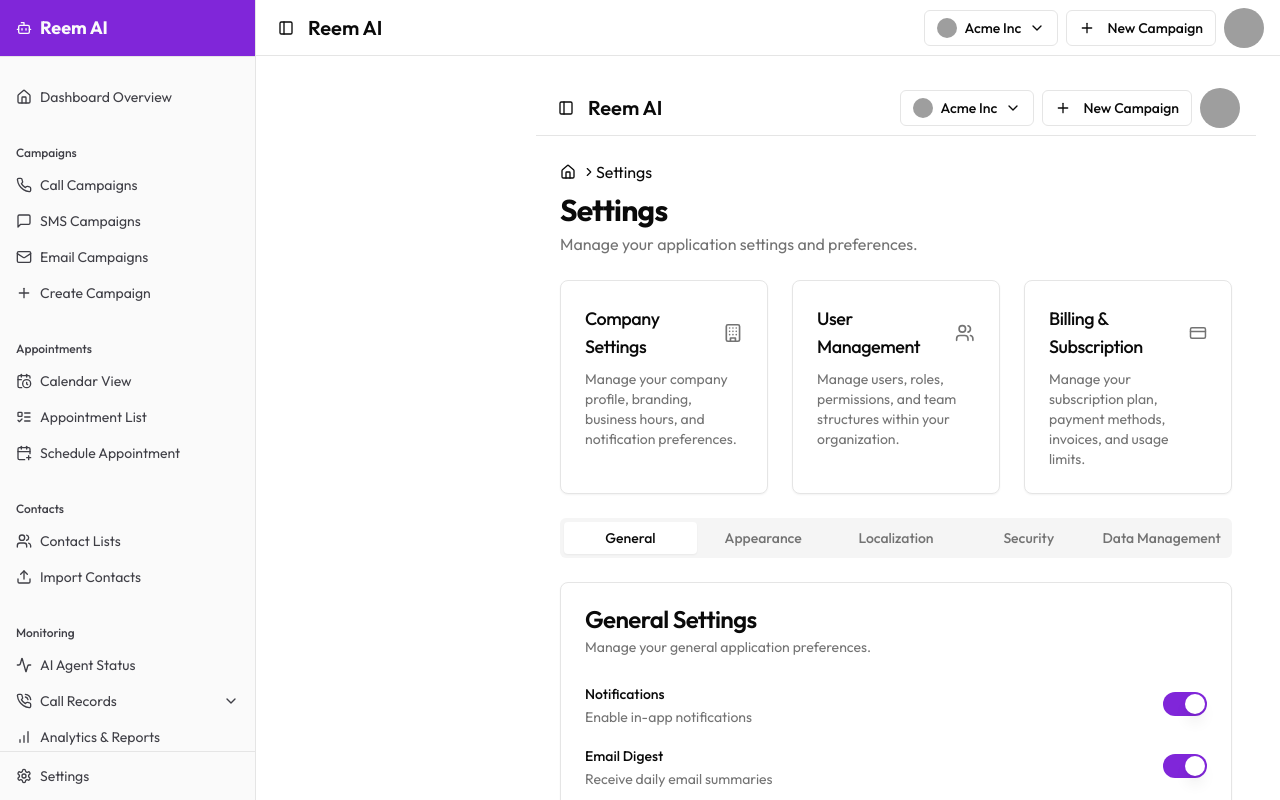
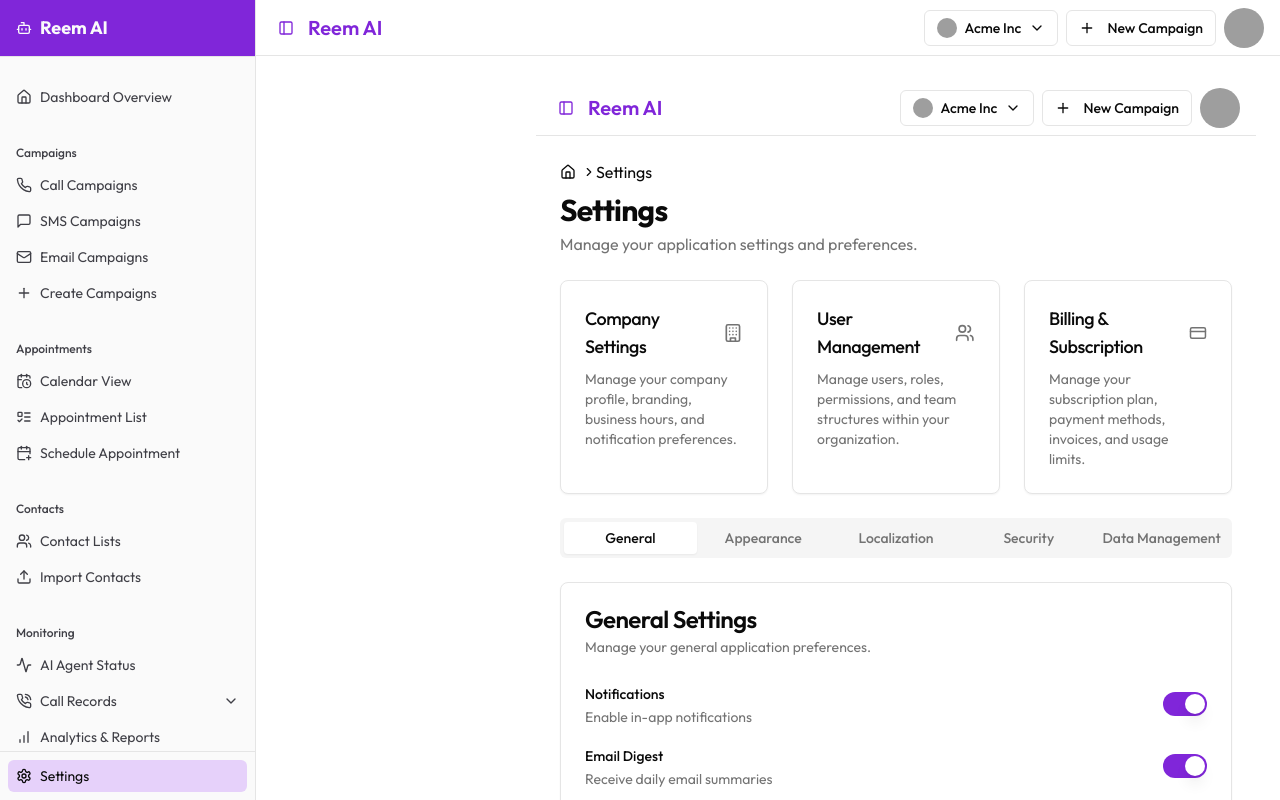
Before and after one commit to ahbazarkoob/reem_ai_task, a Next.js app: page /settings in a window 1280 px wide. Built offline with nearby package versions, Linux system fonts and the light colour scheme; grey boxes are pictures that could not be loaded.

Commit message:
Set active item style, and Code refactor in sidebar

```diff
--- a/components/dashboard-layout.tsx
+++ b/components/dashboard-layout.tsx
@@ -58,9 +58,11 @@ import {
   CollapsibleContent,
   CollapsibleTrigger,
 } from "@/components/ui/collapsible";
+import { usePathname } from "next/navigation";
 
 export function DashboardLayout({ children }: { children: React.ReactNode }) {
   const [workspace, setWorkspace] = useState("Acme Inc");
+  const pathName = usePathname();
 
   const workspaces = [
     { id: "acme", name: "Acme Inc" },
@@ -68,17 +70,130 @@ export function DashboardLayout({ children }: { children: React.ReactNode }) {
     { id: "initech", name: "Initech" },
   ];
 
+  // const campaigns = [
+  //   { id: "c1", name: "Q2 Outreach", type: "email" },
+  //   { id: "c2", name: "Customer Feedback", type: "call" },
+  //   { id: "c3", name: "Appointment Reminders", type: "sms" },
+  // ];
+
+  // const branches = [
+  //   { id: "b1", name: "Headquarters" },
+  //   { id: "b2", name: "West Region" },
+  //   { id: "b3", name: "East Region" },
+  // ];
+
   const campaigns = [
-    { id: "c1", name: "Q2 Outreach", type: "email" },
-    { id: "c2", name: "Customer Feedback", type: "call" },
-    { id: "c3", name: "Appointment Reminders", type: "sms" },
+    {
+      id: "call_campaign",
+      tooltip: "Call Campaigns",
+      href: "/campaigns/call",
+      label: "Call Campaigns",
+      icon: <Phone className="h-4 w-4" />,
+    },
+    {
+      id: "sms_campaign",
+      tooltip: "SMS Campaigns",
+      href: "/campaigns/sms",
+      label: "SMS Campaigns",
+      icon: <MessageSquare className="h-4 w-4" />,
+    },
+    {
+      id: "email_campaign",
+      tooltip: "Email Campaigns",
+      href: "/campaigns/email",
+      label: "Email Campaigns",
+      icon: <Mail className="h-4 w-4" />,
+    },
+    {
+      id: "create_campaign",
+      tooltip: "Create Campaigns",
+      href: "/campaigns/create",
+      label: "Create Campaigns",
+      icon: <Plus className="h-4 w-4" />,
+    },
   ];
 
-  const branches = [
-    { id: "b1", name: "Headquarters" },
-    { id: "b2", name: "West Region" },
-    { id: "b3", name: "East Region" },
+  const appointments = [
+    {
+      id: "calendar_view",
+      tooltip: "Calendar View",
+      href: "/appointments/calendar",
+      label: "Calendar View",
+      icon: <CalendarClock className="h-4 w-4" />,
+    },
+    {
+      id: "appointment_list",
+      tooltip: "Appointment List",
+      href: "/appointments/list",
+      label: "Appointment List",
+      icon: <ListTodo className="h-4 w-4" />,
+    },
+    {
+      id: "schedule_ppointment",
+      tooltip: "Schedule Appointment",
+      href: "/appointments/schedule",
+      label: "Schedule Appointment",
+      icon: <CalendarPlus className="h-4 w-4" />,
+    },
   ];
+
+  const contacts = [
+    {
+      id: "contact_lists",
+      tooltip: "Contact Lists",
+      href: "/contacts",
+      label: "Contact Lists",
+      icon: <Users className="h-4 w-4" />,
+    },
+    {
+      id: "import_contacts",
+      tooltip: "Import Contacts",
+      href: "/contacts/import",
+      label: "Import Contacts",
+      icon: <Upload className="h-4 w-4" />,
+    },
+  ];
+
+  const settings = [
+    {
+      id: "company_settings",
+      tooltip: "Company Settings",
+      href: "/settings/company",
+      label: "Company Settings",
+      icon: <Building className="h-4 w-4" />,
+    },
+    {
+      id: "user_management",
+      tooltip: "User & Role Management",
+      href: "/settings/users",
+      label: "User & Role Management",
+      icon: <UserCog className="h-4 w-4" />,
+    },
+  ];
+
+  const getMenuItemClass = (path: string) =>
+    pathName === path ? "bg-accent text-foreground" : "";
+
+  const renderMenuItem = (
+    href: string,
+    icon: React.ReactNode,
+    label: string,
+    tooltip: string,
+    id: string
+  ) => (
+    <SidebarMenuItem id={id}>
+      <SidebarMenuButton
+        tooltip={tooltip}
+        className={getMenuItemClass(href)}
+        asChild
+      >
+        <a href={href}>
+          {icon}
+          <span>{label}</span>
+        </a>
+      </SidebarMenuButton>
+    </SidebarMenuItem>
+  );
 
   return (
     <SidebarProvider>
@@ -117,41 +232,15 @@ export function DashboardLayout({ children }: { children: React.ReactNode }) {
               <SidebarGroupLabel>Campaigns</SidebarGroupLabel>
               <SidebarGroupContent>
                 <SidebarMenu>
-                  <SidebarMenuItem>
-                    <SidebarMenuButton tooltip="Call Campaigns" asChild>
-                      <a href="/campaigns/call">
-                        <Phone className="h-4 w-4" />
-                        <span>Call Campaigns</span>
-                      </a>
-                    </SidebarMenuButton>
-                  </SidebarMenuItem>
-
-                  <SidebarMenuItem>
-                    <SidebarMenuButton tooltip="SMS Campaigns" asChild>
-                      <a href="/campaigns/sms">
-                        <MessageSquare className="h-4 w-4" />
-                        <span>SMS Campaigns</span>
-                      </a>
-                    </SidebarMenuButton>
-                  </SidebarMenuItem>
-
-                  <SidebarMenuItem>
-                    <SidebarMenuButton tooltip="Email Campaigns" asChild>
-                      <a href="/campaigns/email">
-                        <Mail className="h-4 w-4" />
-                        <span>Email Campaigns</span>
-                      </a>
-                    </SidebarMenuButton>
-                  </SidebarMenuItem>
-
-                  <SidebarMenuItem>
-                    <SidebarMenuButton tooltip="Create Campaign" asChild>
-                      <a href="/campaigns/create">
-                        <Plus className="h-4 w-4" />
-                        <span>Create Campaign</span>
-                      </a>
-                    </SidebarMenuButton>
-                  </SidebarMenuItem>
+                  {campaigns.map((campaign) =>
+                    renderMenuItem(
+                      campaign.href,
+                      campaign.icon,
+                      campaign.label,
+                      campaign.tooltip,
+                      campaign.id
+                    )
+                  )}
                 </SidebarMenu>
               </SidebarGroupContent>
             </SidebarGroup>
@@ -161,32 +250,15 @@ export function DashboardLayout({ children }: { children: React.ReactNode }) {
               <SidebarGroupLabel>Appointments</SidebarGroupLabel>
               <SidebarGroupContent>
                 <SidebarMenu>
-                  <SidebarMenuItem>
-                    <SidebarMenuButton tooltip="Calendar View" asChild>
-                      <a href="/appointments/calendar">
-                        <CalendarClock className="h-4 w-4" />
-                        <span>Calendar View</span>
-                      </a>
-                    </SidebarMenuButton>
-                  </SidebarMenuItem>
-
-                  <SidebarMenuItem>
-                    <SidebarMenuButton tooltip="Appointment List" asChild>
-                      <a href="/appointments/list">
-                        <ListTodo className="h-4 w-4" />
-                        <span>Appointment List</span>
-                      </a>
-                    </SidebarMenuButton>
-                  </SidebarMenuItem>
-
-                  <SidebarMenuItem>
-                    <SidebarMenuButton tooltip="Schedule Appointment" asChild>
-                      <a href="/appointments/schedule">
-                        <CalendarPlus className="h-4 w-4" />
-                        <span>Schedule Appointment</span>
-                      </a>
-                    </SidebarMenuButton>
-                  </SidebarMenuItem>
+                  {appointments.map((appointment) =>
+                    renderMenuItem(
+                      appointment.href,
+                      appointment.icon,
+                      appointment.label,
+                      appointment.tooltip,
+                      appointment.id
+                    )
+                  )}
                 </SidebarMenu>
               </SidebarGroupContent>
             </SidebarGroup>
@@ -196,23 +268,15 @@ export function DashboardLayout({ children }: { children: React.ReactNode }) {
               <SidebarGroupLabel>Contacts</SidebarGroupLabel>
               <SidebarGroupContent>
                 <SidebarMenu>
-                  <SidebarMenuItem>
-                    <SidebarMenuButton tooltip="Contact Lists" asChild>
-                      <a href="/contacts">
-                        <Users className="h-4 w-4" />
-                        <span>Contact Lists</span>
-                      </a>
-                    </SidebarMenuButton>
-                  </SidebarMenuItem>
-
-                  <SidebarMenuItem>
-                    <SidebarMenuButton tooltip="Import Contacts" asChild>
-                      <a href="/contacts/import">
-                        <Upload className="h-4 w-4" />
-                        <span>Import Contacts</span>
-                      </a>
-                    </SidebarMenuButton>
-                  </SidebarMenuItem>
+                  {contacts.map((contact) =>
+                    renderMenuItem(
+                      contact.href,
+                      contact.icon,
+                      contact.label,
+                      contact.tooltip,
+                      contact.id
+                    )
+                  )}
                 </SidebarMenu>
               </SidebarGroupContent>
             </SidebarGroup>
@@ -222,19 +286,26 @@ export function DashboardLayout({ children }: { children: React.ReactNode }) {
               <SidebarGroupLabel>Monitoring</SidebarGroupLabel>
               <SidebarGroupContent>
                 <SidebarMenu>
-                  <SidebarMenuItem>
-                    <SidebarMenuButton tooltip="Agent Status" asChild>
-                      <a href="/agents/status">
-                        <Activity className="h-4 w-4" />
-                        <span>AI Agent Status</span>
-                      </a>
-                    </SidebarMenuButton>
-                  </SidebarMenuItem>
+                  {renderMenuItem(
+                    "/agents/status",
+                    <Activity className="h-4 w-4" />,
+                    "AI Agent Status",
+                    "Agent Status",
+                    "agent_status"
+                  )}
 
                   <Collapsible className="w-full">
                     <SidebarMenuItem>
                       <CollapsibleTrigger asChild>
-                        <SidebarMenuButton tooltip="Call Records">
+                        <SidebarMenuButton
+                          tooltip="Call Records"
+                          className={`${
+                            pathName === "/calls/inbound" ||
+                            pathName === "/calls/outbound"
+                              ? "bg-accent text-foreground"
+                              : ""
+                          }`}
+                        >
                           <PhoneCall className="h-4 w-4" />
                           <span>Call Records</span>
                           <ChevronDown className="ml-auto h-4 w-4" />
@@ -258,7 +329,15 @@ export function DashboardLayout({ children }: { children: React.ReactNode }) {
                   </Collapsible>
 
                   <SidebarMenuItem>
-                    <SidebarMenuButton tooltip="Analytics & Reports" asChild>
+                    <SidebarMenuButton
+                      tooltip="Analytics & Reports"
+                      className={`${
+                        pathName === "analytics"
+                          ? "bg-accent text-foreground"
+                          : ""
+                      }`}
+                      asChild
+                    >
                       <a href="/analytics">
                         <BarChart className="h-4 w-4" />
                         <span>Analytics & Reports</span>
@@ -274,23 +353,15 @@ export function DashboardLayout({ children }: { children: React.ReactNode }) {
               <SidebarGroupLabel>Settings</SidebarGroupLabel>
               <SidebarGroupContent>
                 <SidebarMenu>
-                  <SidebarMenuItem>
-                    <SidebarMenuButton tooltip="Company Settings" asChild>
-                      <a href="/settings/company">
-                        <Building className="h-4 w-4" />
-                        <span>Company Settings</span>
-                      </a>
-                    </SidebarMenuButton>
-                  </SidebarMenuItem>
-
-                  <SidebarMenuItem>
-                    <SidebarMenuButton tooltip="User & Role Management" asChild>
-                      <a href="/settings/users">
-                        <UserCog className="h-4 w-4" />
-                        <span>User & Role Management</span>
-                      </a>
-                    </SidebarMenuButton>
-                  </SidebarMenuItem>
+                  {settings.map((setting) =>
+                    renderMenuItem(
+                      setting.href,
+                      setting.icon,
+                      setting.label,
+                      setting.tooltip,
+                      setting.id
+                    )
+                  )}
                 </SidebarMenu>
               </SidebarGroupContent>
             </SidebarGroup>
@@ -298,23 +369,22 @@ export function DashboardLayout({ children }: { children: React.ReactNode }) {
 
           <SidebarFooter className="border-t">
             <SidebarMenu>
-              <SidebarMenuItem>
-                <SidebarMenuButton tooltip="Settings" asChild>
-                  <a href="/settings">
-                    <Settings className="h-4 w-4" />
-                    <span>Settings</span>
-                  </a>
-                </SidebarMenuButton>
-              </SidebarMenuItem>
+              {renderMenuItem(
+                "/settings",
+                <Settings className="h-4 w-4" />,
+                "Settings",
+                "Settings",
+                "settings"
+              )}
             </SidebarMenu>
           </SidebarFooter>
         </Sidebar>
 
         <div className="flex flex-col flex-1 overflow-hidden">
           <header className="border-b h-14 flex items-center px-4">
-            <SidebarTrigger className="mr-2" />
+            <SidebarTrigger className="mr-2 text-primary" />
             <div className="flex-1">
-              <h1 className="text-xl font-semibold">Reem AI</h1>
+              <h1 className="text-xl font-semibold text-primary">Reem AI</h1>
             </div>
             <div className="flex items-center gap-2">
               <DropdownMenu>
@@ -327,7 +397,7 @@ export function DashboardLayout({ children }: { children: React.ReactNode }) {
                     <Avatar className="h-5 w-5">
                       <AvatarImage src="/placeholder.svg?height=32&width=32" />
                       <AvatarFallback>
-                        {workspace.substring(0, 2)}
+                        {workspace ? workspace.substring(0, 2) : "NA"}
                       </AvatarFallback>
                     </Avatar>
                     <span className="font-medium">{workspace}</span>
```
Lines whose indentation alone changed are shown as unchanged.
